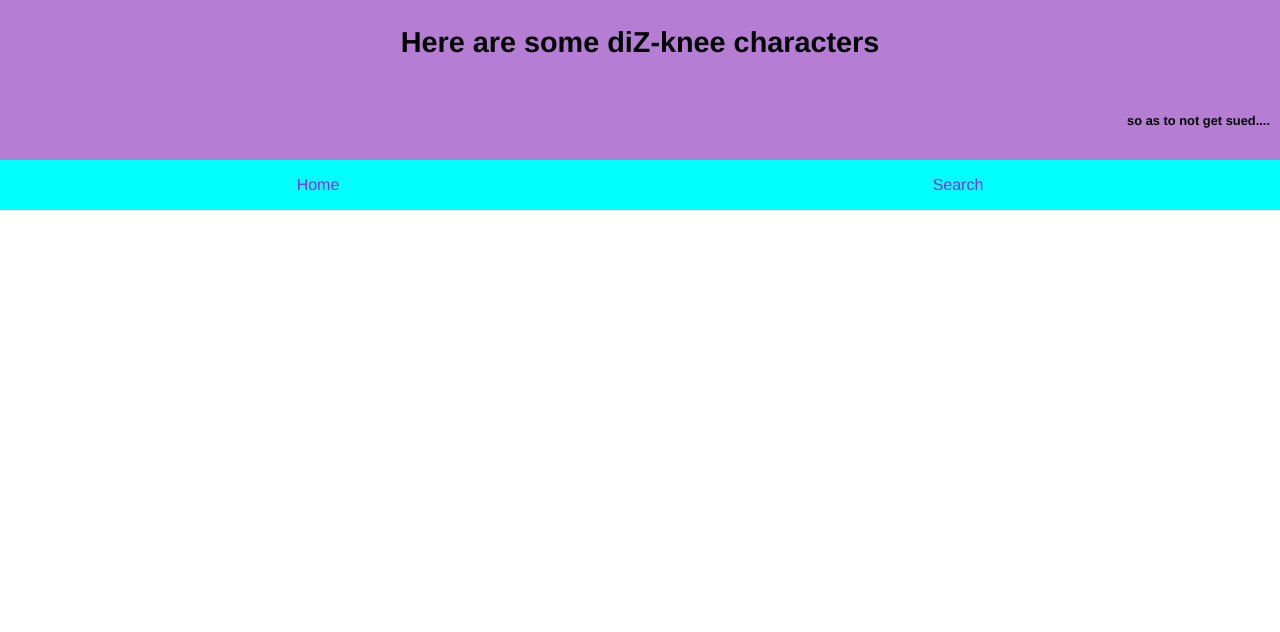
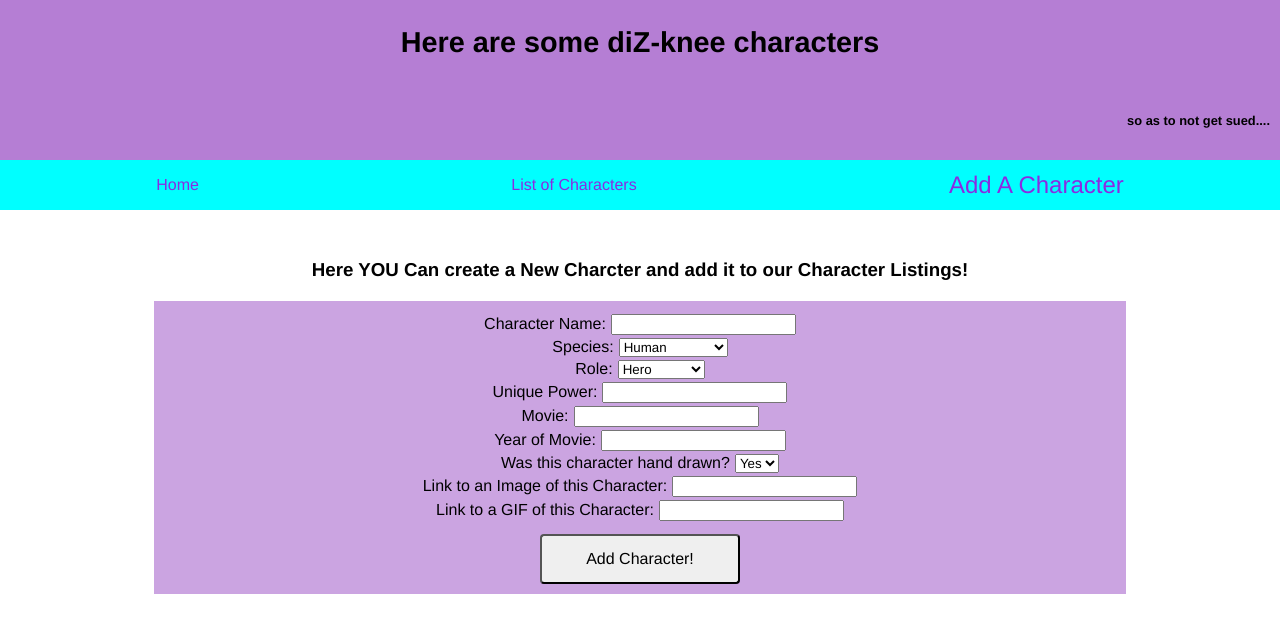
Before and after one commit to KatrinaCloyd/dizknee-frontend, a React (Create React App) app: page /newItem in a window 1280 px wide. Shown: the top 632 px of the page. Built offline with nearby package versions, Linux system fonts and the light colour scheme.

Commit message:
add loading spinner, got new character form set up

```diff
--- a/src/App.css
+++ b/src/App.css
@@ -11,3 +11,7 @@
     align-items: center;
     padding: 30px;
   }
+
+  .active{
+    font-size: 1.5em;
+  }
--- a/src/App.js
+++ b/src/App.js
@@ -10,6 +10,7 @@ import Header from './Header.js';
 import Header2 from './Header2.js';
 import DetailPage from './DetailPage.js';
 import Home from './Home.js'
+import NewListingPage from './NewListingPage.js'
 
 export default class App extends Component {
   render() {
@@ -34,6 +35,11 @@ export default class App extends Component {
               exact
               render={(routerProps) => <DetailPage {...routerProps} />}
             />
+            <Route
+              path="/newItem"
+              exact
+              render={(routerProps) => <NewListingPage {...routerProps} />}
+            />
           </Switch>
         </Router>
       </div>
--- a/src/DetailPage.js
+++ b/src/DetailPage.js
@@ -1,23 +1,30 @@
 import React, { Component } from 'react'
 import request from 'superagent';
+import Loading from './Loading.js';
 
 export default class DetailPage extends Component {
     state = {
-        chosenCharacter: {}
+        chosenCharacter: {},
+        loading: false
     }
 
     componentDidMount = async () => {
+        await this.setState({
+            loading: true
+        });
         const data = await request.get(`https://rocky-refuge-35369.herokuapp.com/characters/${this.props.match.params.name}`);
 
         await this.setState({
             chosenCharacter: data.body,
+            loading: false
         });
     }
 
     render() {
         return (
             <div>
-                <h2>Here is the detail page</h2>
+                <h2>Welcome to the Detail Page</h2>
+                {this.state.loading && <Loading />}
                 <div className='detail-block' >
                     <div className='char-name'>{this.state.chosenCharacter.name} </div>
                     <img className='detail-img' alt='character' src={this.state.chosenCharacter.gif} />
--- a/src/Header2.js
+++ b/src/Header2.js
@@ -5,11 +5,14 @@ export default class Header2 extends Component {
     render() {
         return (
             <div className='sub-header'>
-                <NavLink exact activeClassName="selected" to="/" className='link'>
+                <NavLink exact activeClassName="active" to="/" className='link'>
                     Home </NavLink>
 
-                <NavLink exact activeClassName="selected" to="/search" className='link'>
-                    Search </NavLink>
+                <NavLink exact activeClassName="active" to="/search" className='link'>
+                    List of Characters </NavLink>
+
+                <NavLink exact activeClassName="active" to="/newItem" className='link'>
+                    Add A Character </NavLink>
 
             </div>
         )
--- /dev/null
+++ b/src/Loading.js
@@ -0,0 +1,11 @@
+import React, { Component } from 'react'
+
+export default class Loading extends Component {
+    render() {
+        return (
+            <div>
+                <img alt='loading' width='150' src='https://i.imgur.com/RinEN9Q.gif' />
+            </div>
+        )
+    }
+}
--- /dev/null
+++ b/src/NewListingPage.js
@@ -0,0 +1,64 @@
+import React, { Component } from 'react'
+import './form.css'
+
+export default class NewListingPage extends Component {
+    render() {
+        return (
+            <div className='home'>
+                <h3>Here YOU Can create a New Charcter and add it to our Character Listings!</h3>
+                <form>
+                    <label>
+                        Character Name:
+                        <input />
+                    </label>
+                    <label>
+                        Species:
+                        <select>
+                            <option>Human</option>
+                            <option>Animal</option>
+                            <option>Talking Animal</option>
+                            <option>Mythical Being</option>
+                        </select>
+                    </label>
+                    <label>
+                        Role:
+                        <select>
+                            <option>Hero</option>
+                            <option>Villan</option>
+                            <option>Sidekick</option>
+                            <option>Henchman</option>
+                        </select>
+                    </label>
+                    <label>
+                        Unique Power:
+                    <input />
+                    </label>
+                    <label>
+                        Movie:
+                    <input />
+                    </label>
+                    <label>
+                        Year of Movie:
+                    <input />
+                    </label>
+                    <label>
+                        Was this character hand drawn?
+                        <select>
+                            <option>Yes</option>
+                            <option>No</option>
+                        </select>
+                    </label>
+                    <label>
+                        Link to an Image of this Character:
+                    <input />
+                    </label>
+                    <label>
+                        Link to a GIF of this Character:
+                    <input />
+                    </label>
+                    <button>Add Character!</button>
+                </form>
+            </div>
+        )
+    }
+}
--- a/src/SearchPage.js
+++ b/src/SearchPage.js
@@ -1,13 +1,16 @@
 import React, { Component } from 'react'
 import request from 'superagent';
 import { Link } from 'react-router-dom';
+import Loading from './Loading.js';
 import './search.css';
 
 export default class SearchPage extends Component {
     state = {
-        chars: []
+        chars: [],
+        loading: false
     }
     componentDidMount = async () => {
+        await this.setState({ loading: true, });
         await this.fetchChars();
     }
 
@@ -16,6 +19,7 @@ export default class SearchPage extends Component {
 
         await this.setState({
             chars: data.body,
+            loading: false
         });
     }
     render() {
@@ -30,6 +34,7 @@ export default class SearchPage extends Component {
         return (
             <div>
                 <div className='item-list'>
+                    {this.state.loading && <Loading />}
                     {character}
                 </div>
             </div>
--- /dev/null
+++ b/src/form.css
@@ -0,0 +1,23 @@
+form{
+    border: 2px solid white;
+    background-color: rgba(181, 126, 212, .7);
+    width: 80%;
+    padding: 10px;
+    text-align: center;
+}
+
+label{
+    display: block;
+    margin: 3px;
+}
+
+input, select{
+    margin-left: 5px;
+}
+button{
+    margin-top: 10px;
+    width: 200px;
+    height: 50px;
+    border-radius: 4px;
+    font-size: 1em;
+}
--- a/src/search.css
+++ b/src/search.css
@@ -16,3 +16,16 @@ a:link{
     color: blueviolet;
     text-decoration: none;
 }
+
+.detail-block{
+    border: solid 1px black;
+    width: 400px;
+    padding: 10px;
+    margin: 10px;
+    text-align: center;
+}
+
+.detail-img{
+    max-width: 350px;
+    padding: 5px;
+}
```
